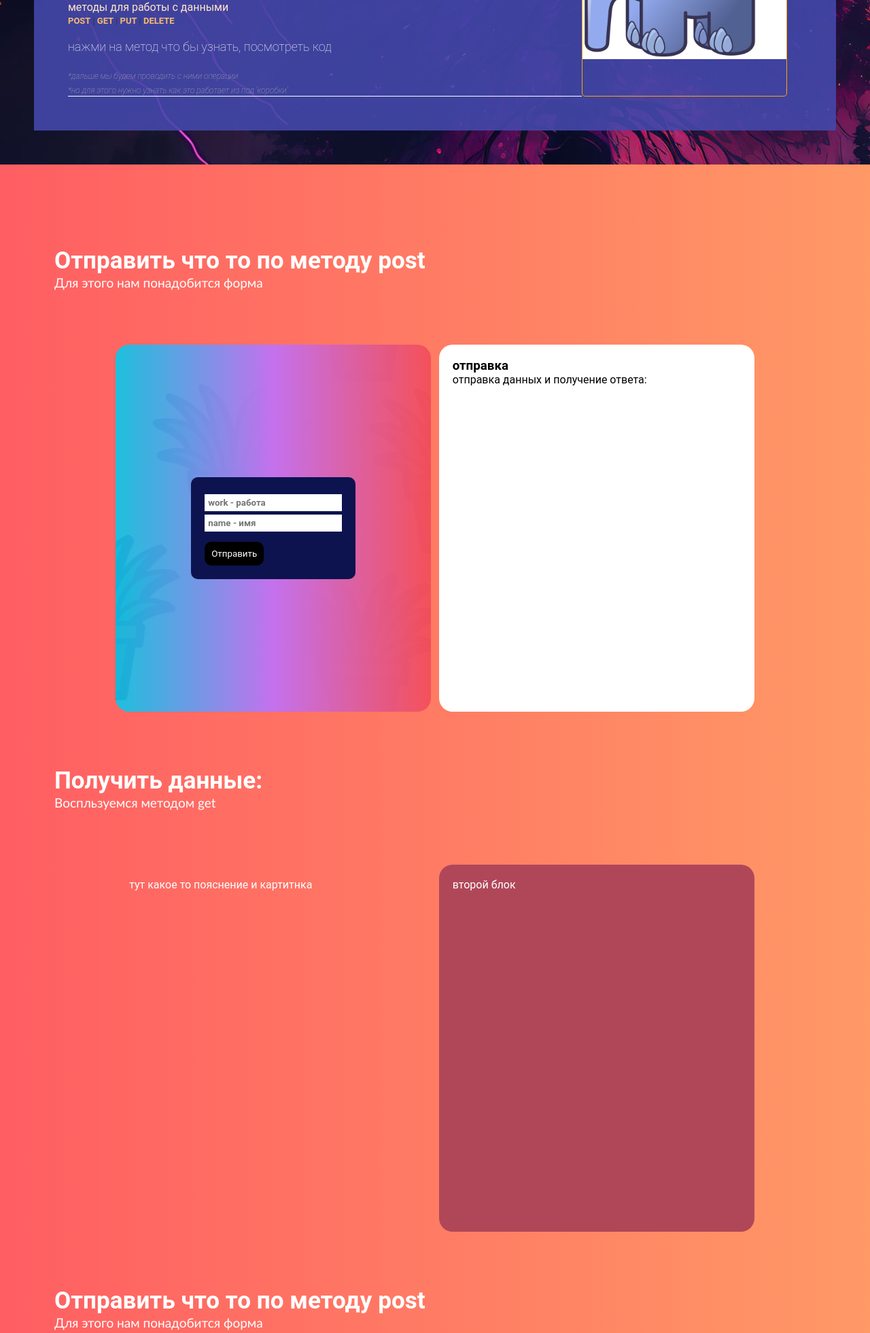
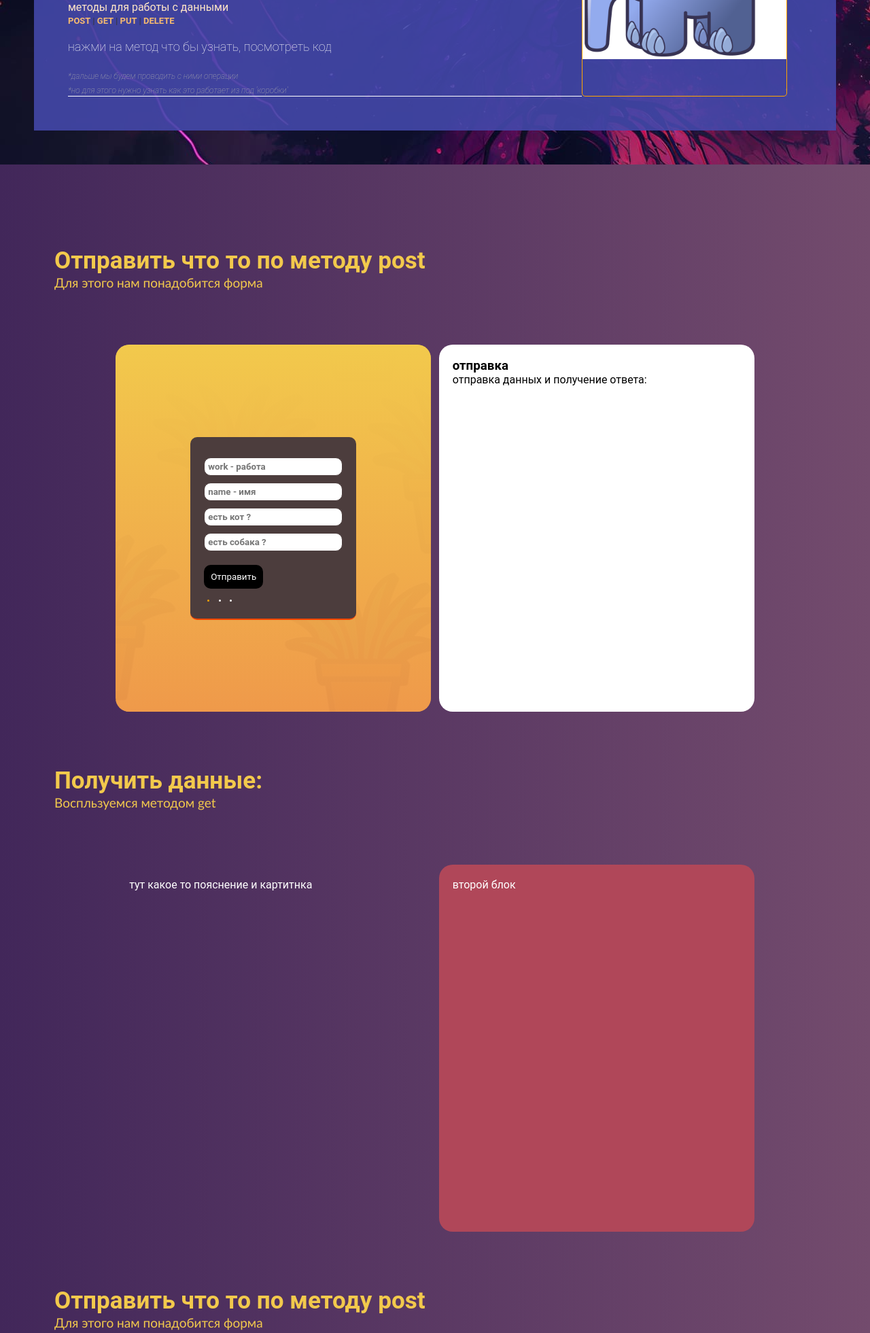
Before and after one commit to NightWolfHSS/php-app-rest-crud, a PHP site: page / in a window 1280 px wide. Shown: the part 523-2484 px from the top of the page at 68% size. Run offline with PHP 8.4, Linux system fonts and the light colour scheme.

Commit message:
make new css block form was edit

```diff
--- a/index.php
+++ b/index.php
@@ -129,10 +129,17 @@ echo &quot;Ваш возраст: &quot; <span style="color: orangered;"> $_GET[
 			<div class="crud examp1">
 				<div class="wrapper-form-exm1">
 					<div class="box_post_one chain_form">
-						<form action="">
-							<input type="text" placeholder="work - работа">
-							<input type="text" placeholder="name - имя">
+						<form action="#" method="post">
+							<input required type="text" name="work" placeholder="work - работа">
+							<input required type="text" name="name" placeholder="name - имя">
+							<input required type="text" name="cat" placeholder="есть кот ?">
+							<input required type="text" name="dog" placeholder="есть собака ?">
 							<button type="submit">Отправить</button>
+							<div class="space-loader">
+								<div class="dot r-dot"><li><i></i></li></div>
+								<div class="dot b-dot"><li><i></i></li></div>
+								<div class="dot c-dot"><li><i></i></li></div>
+							</div>
 						</form>
 					</div>
 				</div>
--- a/root/css/main.css
+++ b/root/css/main.css
@@ -139,9 +139,9 @@ i { font-size: 12px; }
     width: 100%;
     height: auto;
 }
-.h-text  { margin: 50px 60px; font-weight: 100!important; font-size: 30px;  border-radius: 20px; padding: 20px; }
-.h-text h3 {font-weight: bold;}
-.h-text p { font-family: calibri; font-weight: 100; font-size: 19px!important; }
+.h-text  { margin: 50px 60px; font-size: 30px;  padding: 20px;}
+.h-text h3 {font-weight: bold; color: #f2c94c;}
+.h-text p { font-family: calibri; font-weight: 100; font-size: 19px!important; color: #f2c94c; }
 
 .crud {
 	display: grid;
@@ -157,9 +157,9 @@ i { font-size: 12px; }
 .wrapper-form-exm1 { background: orange; border-radius: 21px;
 	background-image: url('../images/imagecompressor/dor.jpg'); position: relative; z-index: 8; }
 .chain_form {
-	background: #12c2e9;
-    background: -webkit-linear-gradient(to left, #f64f59, #c471ed, #12c2e9);
-    background: linear-gradient(to left, #f64f59fa, #c471ed, #12c2e9eb);
+	background: #F2994A;
+    background: -webkit-linear-gradient(to bottom, #F2C94C, #F2994A);
+    background: linear-gradient(to bottom, #f2c94c, #f2994af5);
 	display: grid;
 	justify-items: center;
 	align-items: center;
@@ -169,18 +169,34 @@ i { font-size: 12px; }
 .chain_form form {
 	border-radius: 10px;
 	padding: 20px;
-	background: #0C134F;
+	background: #4C3D3D;
+	border-bottom: 2px solid orangered;
 }
-.chain_form form input { display: block; padding: 5px; outline: none; border: none; background: white; color: #0C134F; margin: 5px 0; font-weight: bold;}
+.chain_form form input { display: block; padding: 5px; outline: none; border: 1px solid #4C3D3D; background: white; color: #4C3D3D; margin: 10px 0; font-weight: bold; border-radius: 10px; }
 .chain_form form button { background: black; color: white; border-radius: 10px; padding: 10px; border: none; margin-top: 10px; cursor: pointer; }
 .chain_form form button:hover { background: orangered; }
+
+.space-loader {
+	padding-left: 5px; font-size: 10px;}
+   .dot { display: inline-block;  margin-top: 10px;  }
+	/*не стал использовать вебкиды префиксы для демонстрации толко*/
+	div.r-dot li, div.b-dot li, div.c-dot li {transition: all 1s ease;}
+	div.r-dot li  { color: orange; transition-delay: 1.5s; }
+	dir.b-dot li { transition-delay: 0.5s; }
+	div.c-dot li { transition-delay: 1s;}
+
+    .chain_form form:hover div.r-dot li { color: silver; }
+    .chain_form form:hover div.b-dot li { color: orange; }
+    .chain_form form:hover div.c-dot li { color: orangered; }
+
 
 
 .content-wrapper {
 	padding: 50px 0;
-	background: #ff9966;  /* fallback for old browsers */
-	background: -webkit-linear-gradient(to right, #ff5e62, #ff9966);  /* Chrome 10-25, Safari 5.1-6 */
-	background: linear-gradient(to right, #ff5e62, #ff9966); /* W3C, IE 10+/ Edge, Firefox 16+, Chrome 26+, Opera 12+, Safari 7+ */
+	background: #42275a;  /* fallback for old browsers */
+background: -webkit-linear-gradient(to left, #734b6d, #42275a);  /* Chrome 10-25, Safari 5.1-6 */
+background: linear-gradient(to left, #734b6d, #42275a); /* W3C, IE 10+/ Edge, Firefox 16+, Chrome 26+, Opera 12+, Safari 7+ */
+
 
 }
 /*.box_post_one {
```
